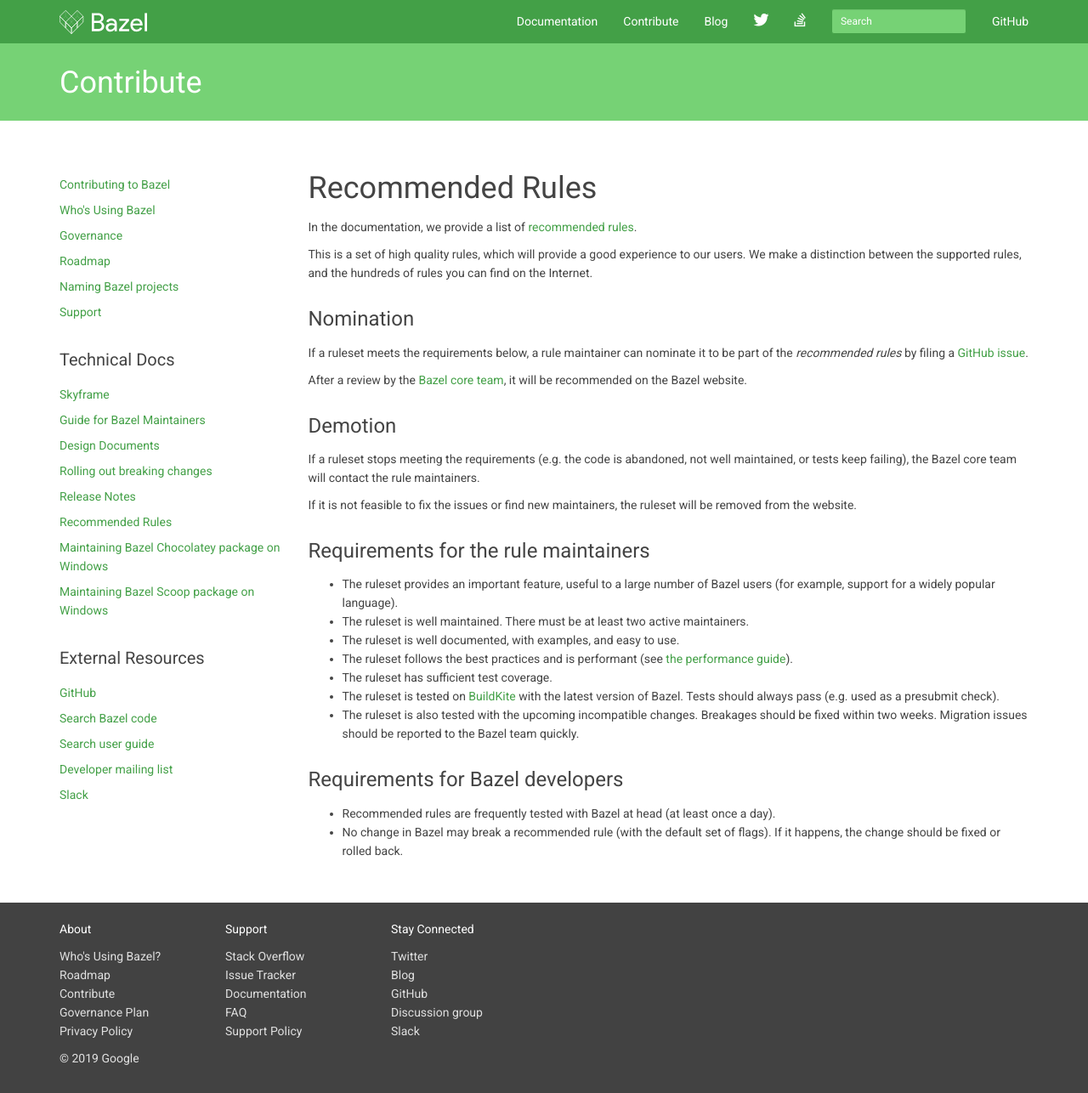
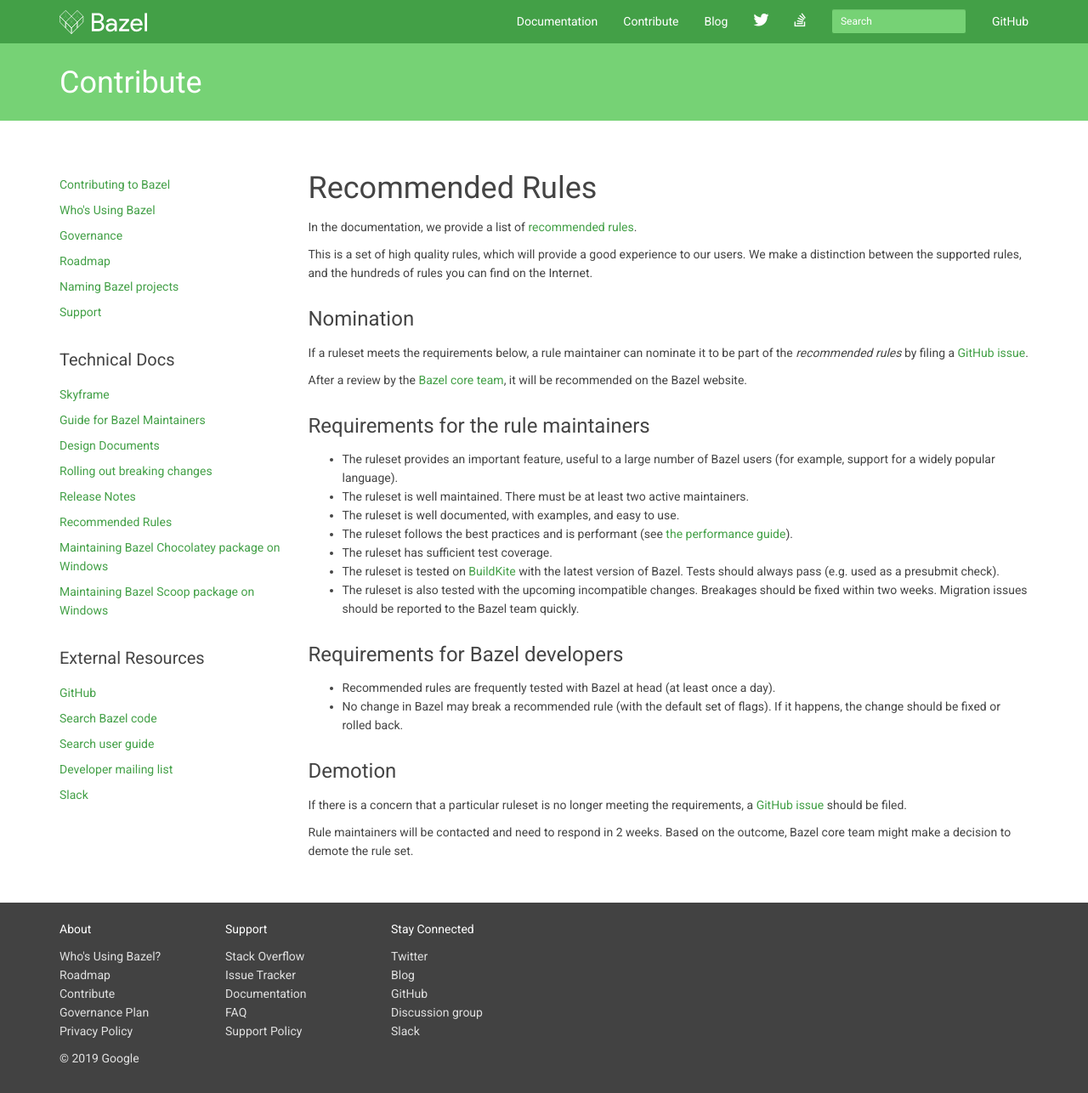
Before and after one commit to bazelbuild/bazel-website, a Jekyll site: the page built from recommended-rules.md, in a window 1280 px wide and 1286 px high. Shown: the whole window at 85% size. Built offline with Jekyll 4.4.1, drawn with Linux system fonts in a browser that asks for light colours; nearby versions of some CDN libraries; library files that are not in the unit come from our copies; comment, search, counter and statistics services are not loaded.

Commit message:
Address review comments regarding the demotion process

```diff
--- a/recommended-rules.md
+++ b/recommended-rules.md
@@ -21,15 +21,6 @@
 After a review by the [Bazel core team](https://bazel.build/governance.html), it
 will be recommended on the Bazel website.
 
-## Demotion
-
-If a ruleset stops meeting the requirements (e.g. the code is abandoned, not
-well maintained, or tests keep failing), the Bazel core team will contact the
-rule maintainers.
-
-If it is not feasible to fix the issues or find new maintainers, the ruleset
-will be removed from the website.
-
 ## Requirements for the rule maintainers
 
 *   The ruleset provides an important feature, useful to a large number of Bazel
@@ -52,3 +43,12 @@
 *   Recommended rules are frequently tested with Bazel at head (at least once a day).
 *   No change in Bazel may break a recommended rule (with the default set of
     flags). If it happens, the change should be fixed or rolled back.
+
+## Demotion
+
+If there is a concern that a particular ruleset is no longer meeting the
+requirements, a [GitHub issue](https://github.com/bazelbuild/bazel/) should be
+filed.
+
+Rule maintainers will be contacted and need to respond in 2 weeks. Based on the
+outcome, Bazel core team might make a decision to demote the rule set.
```
